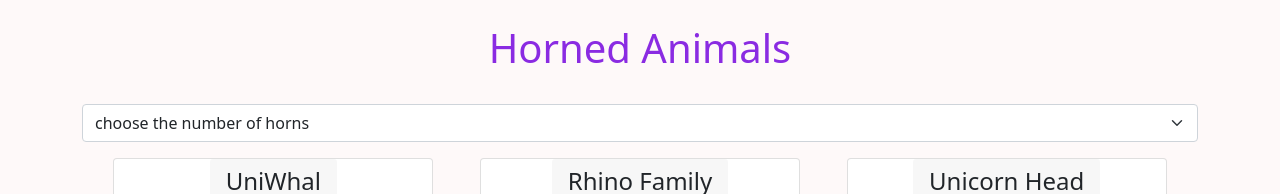
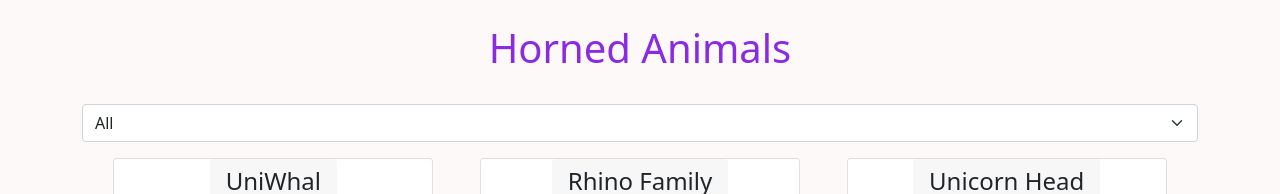
Before and after one commit to tahany777/horned-animal, a React (Create React App) app: page / in a window 1280 px wide. Shown: the top 194 px of the page. Built offline with nearby package versions, Linux system fonts and the light colour scheme.

Commit message:
edit to show all pictures

```diff
--- a/src/component/Main.js
+++ b/src/component/Main.js
@@ -15,22 +15,27 @@ export class Main extends Component {
   handleSubmit = (e) => {
     e.preventDefault();
     let event = e.target.value;
-    this.setState({
+    if(event === 'all') {
+      this.setState({
+        show: 'flex',
+        items: 'none',
+      });
+    }
+    else {this.setState({
       show: 'none',
       items: 'flex',
       newData: data.filter((el) => {return el.horns === parseInt(event)})
     });
+  }
     console.log(this.state.newData);
     console.log(event);
-  }
-  handleClick = () => {
-
   }
   render(){
     return(
       <div>
-        <Form.Select onClick={(e) => {this.handleSubmit(e)}} aria-label="Default select example">
-          <option >choose the number of horns</option>
+        <Form.Select style={{cursor: 'pointer'}} onClick={(e) => {this.handleSubmit(e)}} aria-label="Default select example">
+        <option disabled>choose the number of horns</option>
+          <option value='all'>All</option>
           <option value='1'>One</option>
           <option value='2'>Two</option>
           <option value='3'>Three</option>
```
